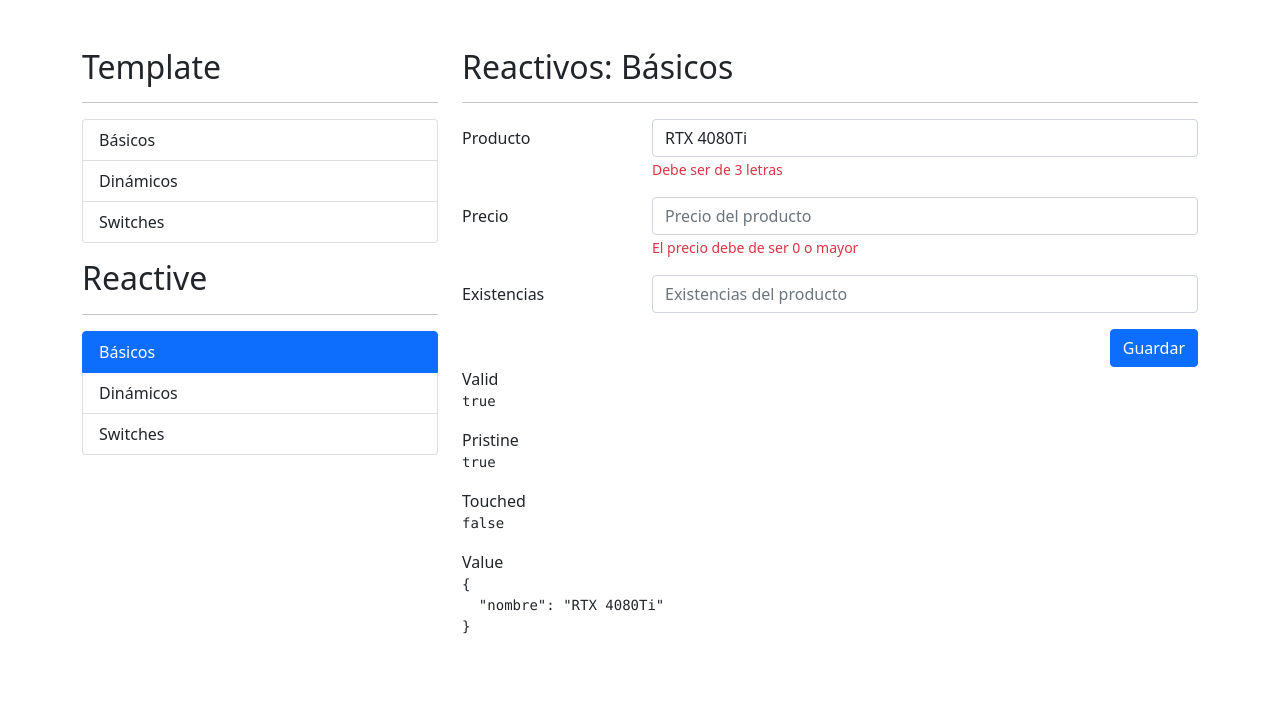
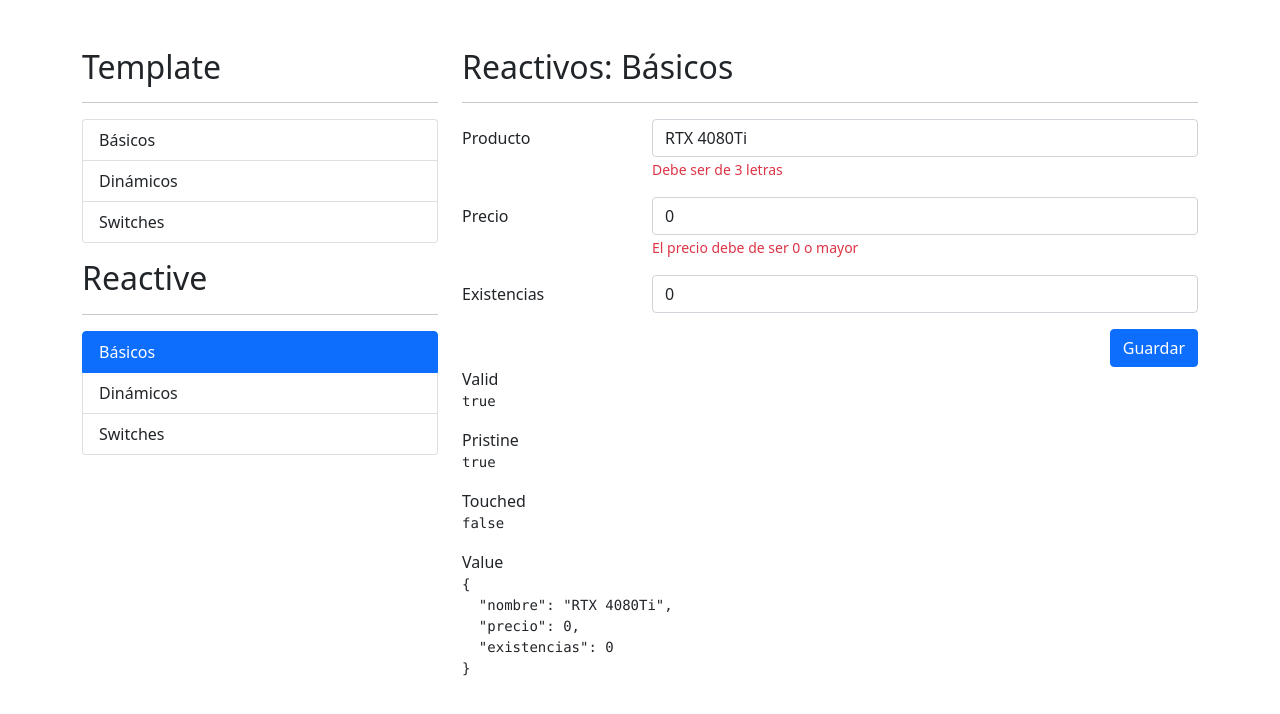
Before and after one commit to JoharryJC/06-formulariosApp, an Angular app: page /reactive/basicos in a window 1280 px wide. Shown: the top 714 px of the page. Built offline with nearby package versions, Linux system fonts and the light colour scheme.

Commit message:
FormBuilder

```diff
--- a/src/app/reactive/basicos/basicos.component.html
+++ b/src/app/reactive/basicos/basicos.component.html
@@ -29,6 +29,7 @@
                 <div class="col-sm-9">
                     <input  type="number"
                             class="form-control"
+                            formControlName="precio"
                             placeholder="Precio del producto"
                             >
                     <span class="form-text text-danger">
@@ -43,6 +44,7 @@
                 <div class="col-sm-9">
                     <input  type="number"
                             class="form-control"
+                            formControlName="existencias"
                             placeholder="Existencias del producto"
                             >
                 </div>
--- a/src/app/reactive/basicos/basicos.component.ts
+++ b/src/app/reactive/basicos/basicos.component.ts
@@ -1,5 +1,5 @@
 import { Component } from '@angular/core';
-import { FormGroup, FormControl } from '@angular/forms';
+import { FormGroup, FormControl, FormBuilder } from '@angular/forms';
 
 @Component({
   selector: 'app-basicos',
@@ -9,11 +9,27 @@
 })
 export class BasicosComponent {
 
+  /*
+
+  Este codigo fue el primero que hicimos,
+  pero ahora usaremos FormBuilder
+
   miFormulario: FormGroup = new FormGroup({
-    'nombre': new FormControl('RTX 4080Ti')
+    'nombre': new FormControl('RTX 4080Ti'),
+    'precio': new FormControl(1500),
+    'existencias': new FormControl(5),
+
+  });
+  */
+
+  miFormulario: FormGroup = this.fb.group({
+    nombre: ['RTX 4080Ti'],
+    precio: [0],
+    existencias: [0]
   });
 
-  constructor() { }
+
+  constructor(private fb: FormBuilder) { }
 
 
 
```
